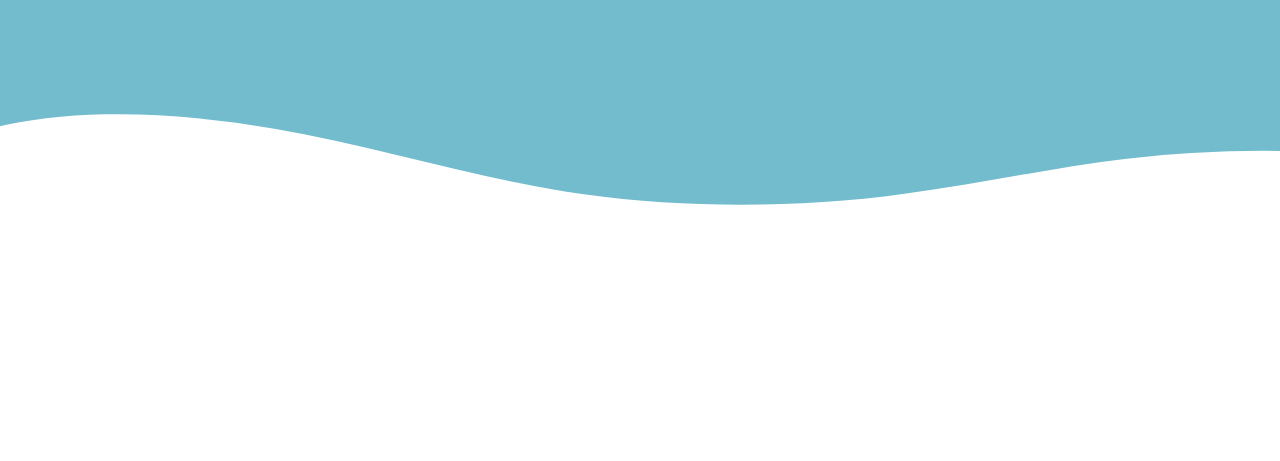
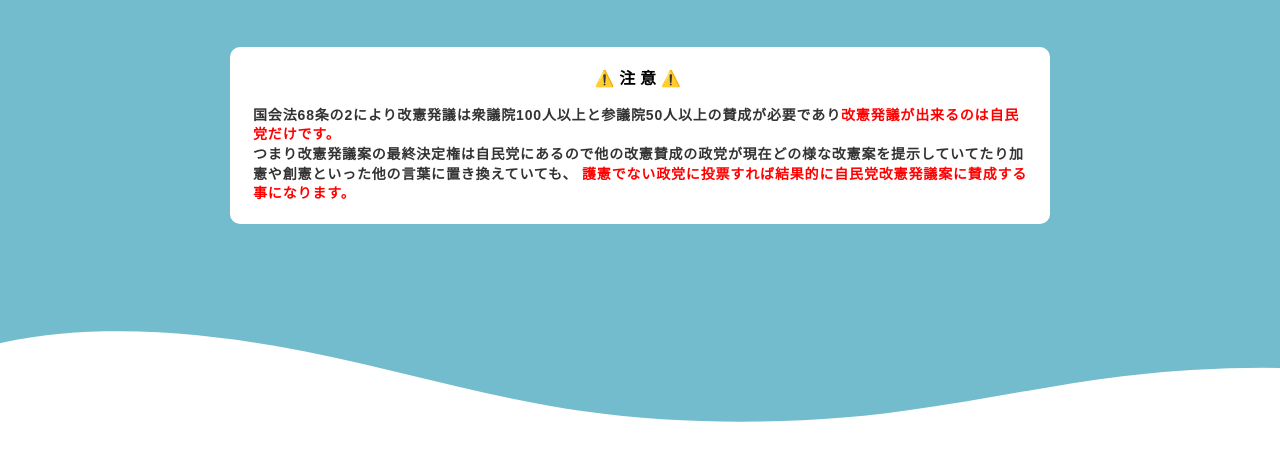
Before and after one commit to kaikensouan/kaikensouan.github.io, a plain HTML site: page index.html in a window 1280 px wide. Shown: the part 9441-9902 px from the top of the page. Drawn offline with Linux system fonts and the light colour scheme.

Commit message:
Update index.html

```diff
--- a/index.html
+++ b/index.html
@@ -740,6 +740,28 @@
 
 
 
+div.warning_box {
+	border-radius: 10px;
+	background-color: #ffffff;
+	margin: 50px 20px 0px 20px;
+	padding: 15px 10px 10px 10px;
+	}
+div.warning_box h3 {
+	text-align: center;
+	letter-spacing: .3em;
+	}
+div.warning_box div {
+	margin: 5px 0px 0px 0px;
+	padding: 10px 10px 10px 13px;
+	line-height: 1.4em;
+	color: #333333;
+	letter-spacing: .06em;
+	font-size: 14px;
+	font-weight: bold;
+	}
+div.warning_box div strong {
+	color: red;
+	}
 
 
 
@@ -1462,7 +1484,7 @@
 					つまり災害においては現行憲法で法律のみで対応可能であり、緊急事態条項は戦争や独裁への悪用のために必要なものと言えます。
 					自民党は「改憲4項目」でまず最初にこの緊急事態条項を憲法に明記しようとしています。
 					<div class='explanation'>
-						※<strong>「全権委任法」</strong>とは、ヒトラー内閣に立法権を与える法律であり、
+						※<strong>「全権委任法（授権法）」</strong>とは、ヒトラー内閣に立法権を与える法律であり、
 						ワイマール憲法48条の<strong>「大統領緊急令」</strong>による基本的人権の制限下にて当法律を成立させ、
 						この憲法の条項を悪用して合法的に憲法を骨抜きにした独裁体制を築きました。
 					</div>
@@ -1522,6 +1544,17 @@
 				<svg class='share_button_svg' style='height: 20px;' xmlns='http://www.w3.org/2000/svg' viewBox='0 0 272.8 227.3'><path d='M164.6 121.7q-13.6-15.2-37.8-17c14.4-3.9 24.8-9.6 31.4-17.3s9.8-17.8 9.8-30.7a55 55 0 0 0-6.6-27.1A48.71 48.71 0 0 0 142.2 11 82.37 82.37 0 0 0 116 2.4C105.8.7 87.9 0 62.3 0H0v227.2h64.2q38.7 0 55.8-2.6c11.4-1.8 20.9-4.8 28.6-8.9a52.53 52.53 0 0 0 21.9-21.4c5.1-9.2 7.7-19.9 7.7-32.1 0-16.9-4.5-30.4-13.6-40.5zm-107-71.4h13.3q23.1 0 31 5.2c5.3 3.5 7.9 9.5 7.9 18s-2.9 14-8.5 17.4-16.1 5-31.4 5H57.6V50.3zm52.8 130.3c-6.1 3.7-16.5 5.5-31.1 5.5H57.6v-49.5h22.6c15 0 25.4 1.9 30.9 5.7s8.4 10.4 8.4 20-3 14.7-9.2 18.4zM244 169.7a28.8 28.8 0 1 0 28.8 28.8 28.79 28.79 0 0 0-28.8-28.8zM219 0h50v151.52h-50z' fill='#FFF'></path></svg>
 			</a>
 		</div><!-- END class='share_button_container' -->
+
+
+		<div class='warning_box'>
+			<h3>⚠️注意⚠️</h3>
+			<div>
+				国会法68条の2により改憲発議は衆議院100人以上と参議院50人以上の賛成が必要であり<strong>改憲発議が出来るのは自民党だけです。</strong><br>
+				つまり改憲発議案の最終決定権は自民党にあるので他の改憲賛成の政党が現在どの様な改憲案を提示していてたり加憲や創憲といった他の言葉に置き換えていても、
+				<strong>護憲でない政党に投票すれば結果的に自民党改憲発議案に賛成する事になります。</strong>
+			</div>
+		</div><!-- END class='warning_box' -->
+
 
 
 	</div><!-- END id='article-body-inner' -->
```
